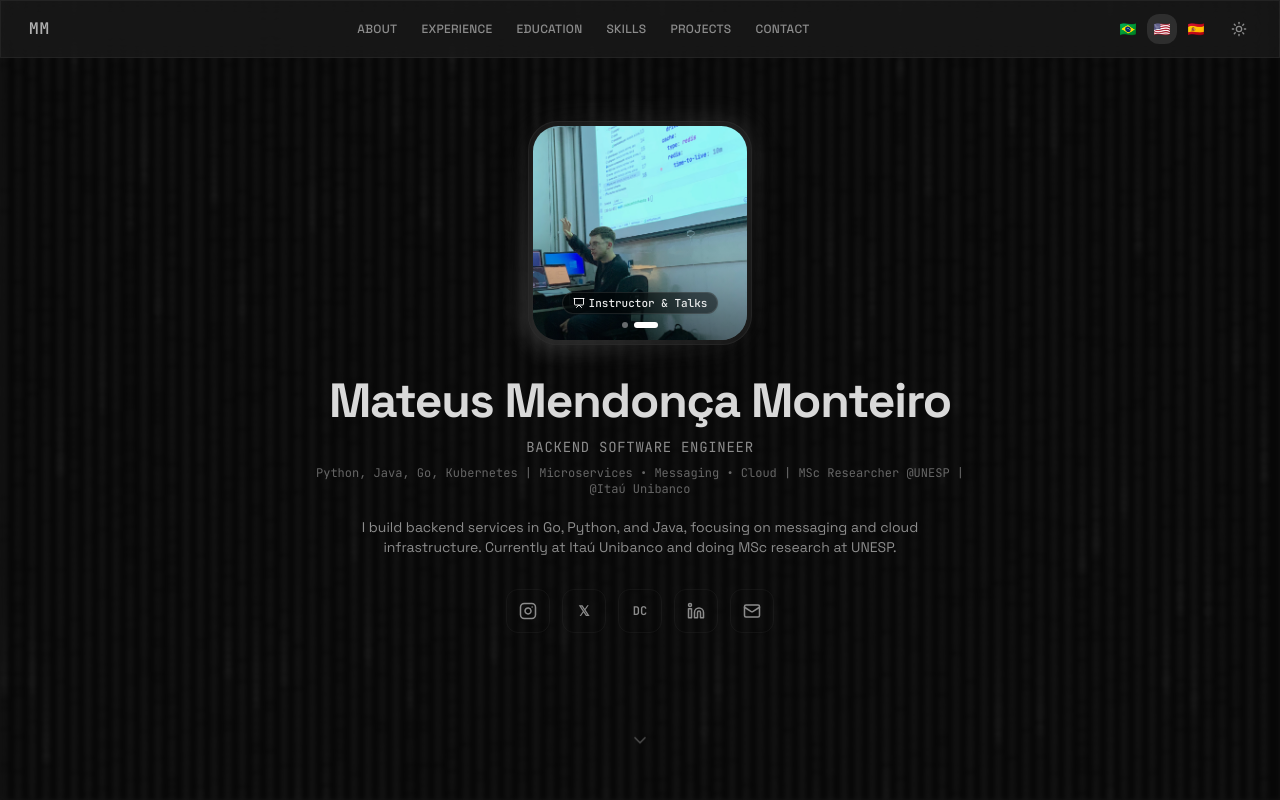
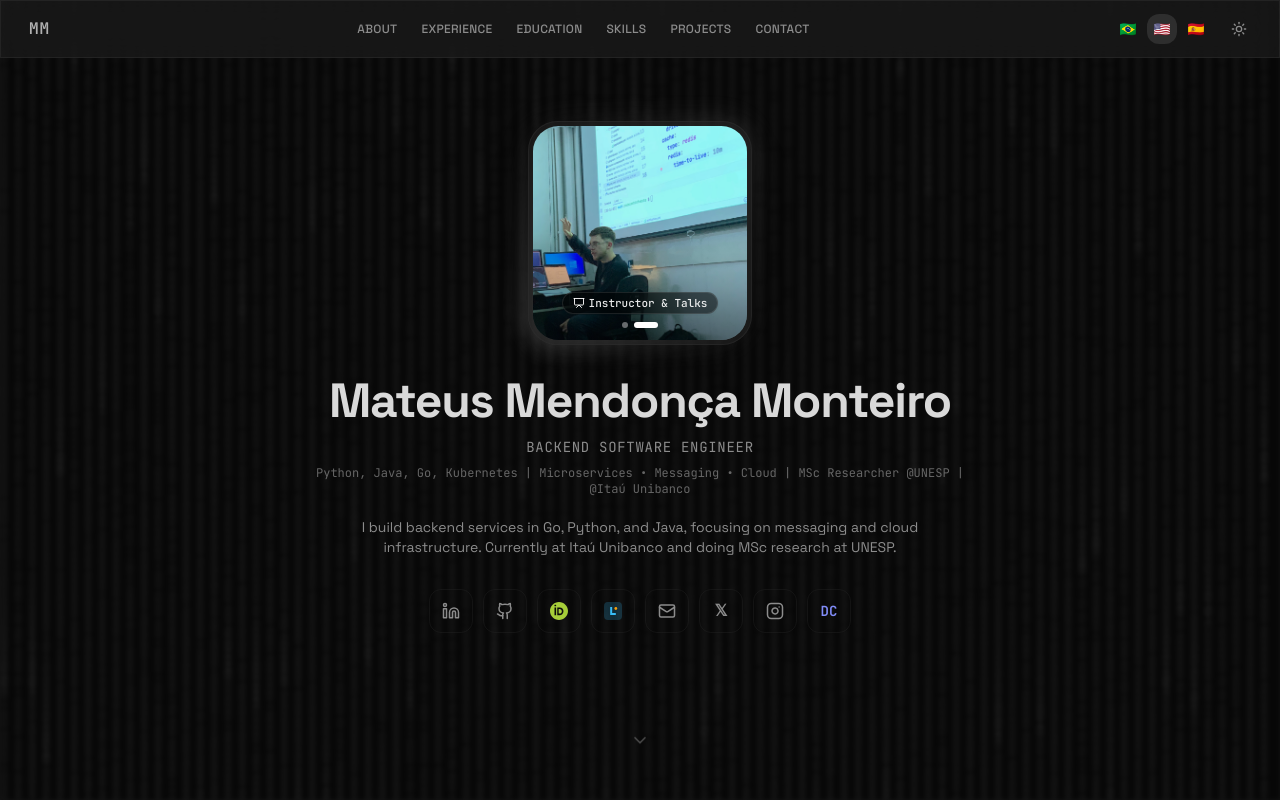
Before and after one commit to mateusememe/whoami, a React (Vite) app: page / in a window 1280 px wide. Shown: the top 800 px of the page. Built offline with nearby package versions, Linux system fonts and the light colour scheme; the HTML template or start-up script is replaced by a standard one.

Commit message:
✨ feat(profiles): add ORCID and Currículo Lattes academic links with custom vector icons

```diff
--- a/index.html
+++ b/index.html
@@ -42,6 +42,8 @@
         "sameAs": [
           "https://linkedin.com/in/mateus-men",
           "https://github.com/mateusememe",
+          "https://orcid.org/0009-0009-6468-8493",
+          "http://lattes.cnpq.br/2301165554095558",
           "https://x.com/mateusememe",
           "https://instagram.com/mateusememe"
         ]
--- /dev/null
+++ b/src/components/SocialIcons.tsx
@@ -0,0 +1,67 @@
+import React from "react";
+import { Instagram, Mail, Linkedin, Github } from "lucide-react";
+import { type SocialLink } from "@/data/portfolio";
+
+export const OrcidIcon: React.FC<{ size?: number; className?: string }> = ({
+  size = 16,
+  className = "",
+}) => (
+  <svg
+    width={size}
+    height={size}
+    viewBox="0 0 256 256"
+    fill="currentColor"
+    aria-hidden="true"
+    className={`text-[#A6CE39] ${className}`}
+  >
+    <path d="M128 0C57.308 0 0 57.308 0 128s57.308 128 128 128 128-57.308 128-128S198.692 0 128 0zm-41.22 187.892H64.067V78.508h22.713v109.384zm-11.357-123.63c-7.385 0-13.37-5.985-13.37-13.37 0-7.385 5.985-13.37 13.37-13.37s13.37 5.985 13.37 13.37c0 7.385-5.985 13.37-13.37 13.37zm116.147 67.246c0 30.954-20.954 56.384-55.846 56.384H103.54V78.508h33.846c33.077 0 54.338 22.462 54.338 53.008zm-23.077 0c0-19.385-11.692-33.692-32.308-33.692h-13.23v67.384h13.23c20.616 0 32.308-14.307 32.308-33.692z" />
+  </svg>
+);
+
+export const LattesIcon: React.FC<{ size?: number; className?: string }> = ({
+  size = 16,
+  className = "",
+}) => (
+  <svg
+    width={size}
+    height={size}
+    viewBox="0 0 32 32"
+    fill="none"
+    xmlns="http://www.w3.org/2000/svg"
+    aria-hidden="true"
+    className={className}
+  >
+    <rect width="32" height="32" rx="7" className="fill-[#005CA9]/15 dark:fill-[#38BDF8]/20" />
+    <path
+      d="M11 9v14h10v-3.5h-6.5V9H11z"
+      className="fill-[#005CA9] dark:fill-[#38BDF8]"
+    />
+    <circle cx="21" cy="11.5" r="2.5" fill="#F59E0B" />
+  </svg>
+);
+
+export const renderSocialIcon = (
+  iconName: SocialLink["iconName"],
+  size = 16
+): React.ReactNode => {
+  switch (iconName) {
+    case "Instagram":
+      return <Instagram size={size} />;
+    case "X":
+      return <span className="font-bold leading-none" style={{ fontSize: size - 2 }}>𝕏</span>;
+    case "Discord":
+      return <span className="font-mono font-bold leading-none text-indigo-400" style={{ fontSize: size - 4 }}>DC</span>;
+    case "Linkedin":
+      return <Linkedin size={size} />;
+    case "Mail":
+      return <Mail size={size} />;
+    case "Github":
+      return <Github size={size} />;
+    case "Orcid":
+      return <OrcidIcon size={size} />;
+    case "Lattes":
+      return <LattesIcon size={size} />;
+    default:
+      return null;
+  }
+};
--- a/src/components/sections/ContactFooter.tsx
+++ b/src/components/sections/ContactFooter.tsx
@@ -1,25 +1,6 @@
-import { Instagram, Mail, Linkedin, Github } from "lucide-react";
 import { useLanguage } from "@/contexts/LanguageContext";
-import { socialLinks, type SocialLink } from "@/data/portfolio";
-
-const renderSocialIcon = (iconName: SocialLink["iconName"]) => {
-  switch (iconName) {
-    case "Instagram":
-      return <Instagram size={16} />;
-    case "X":
-      return <span className="text-sm font-bold leading-none">𝕏</span>;
-    case "Discord":
-      return <span className="text-xs font-mono font-bold leading-none">DC</span>;
-    case "Linkedin":
-      return <Linkedin size={16} />;
-    case "Mail":
-      return <Mail size={16} />;
-    case "Github":
-      return <Github size={16} />;
-    default:
-      return null;
-  }
-};
+import { socialLinks } from "@/data/portfolio";
+import { renderSocialIcon } from "@/components/SocialIcons";
 
 const ContactFooter = () => {
   const { t } = useLanguage();
@@ -42,7 +23,7 @@ const ContactFooter = () => {
               className="flex items-center gap-2 px-3.5 py-2 rounded-xl bg-accent/30 hover:bg-accent text-xs sm:text-sm text-muted-foreground hover:text-foreground transition-all border border-border/30 min-h-[38px]"
               aria-label={link.label}
             >
-              {renderSocialIcon(link.iconName)}
+              {renderSocialIcon(link.iconName, 16)}
               <span className="font-mono text-xs">{link.displayText || link.label}</span>
             </a>
           ))}
--- a/src/components/sections/HeroSection.tsx
+++ b/src/components/sections/HeroSection.tsx
@@ -1,34 +1,11 @@
-import { ChevronDown, Instagram, Mail, Linkedin, Github } from "lucide-react";
+import { ChevronDown } from "lucide-react";
 import { useLanguage } from "@/contexts/LanguageContext";
-import { socialLinks, type SocialLink } from "@/data/portfolio";
+import { socialLinks } from "@/data/portfolio";
 import ProfileCarousel from "@/components/ProfileCarousel";
-
-const renderSocialIcon = (iconName: SocialLink["iconName"]) => {
-  switch (iconName) {
-    case "Instagram":
-      return <Instagram size={18} />;
-    case "X":
-      return <span className="text-sm font-bold leading-none">𝕏</span>;
-    case "Discord":
-      return <span className="text-xs font-mono font-bold leading-none">DC</span>;
-    case "Linkedin":
-      return <Linkedin size={18} />;
-    case "Mail":
-      return <Mail size={18} />;
-    case "Github":
-      return <Github size={18} />;
-    default:
-      return null;
-  }
-};
+import { renderSocialIcon } from "@/components/SocialIcons";
 
 const HeroSection = () => {
   const { t } = useLanguage();
-
-  // Social links for the hero section
-  const heroSocials = socialLinks.filter((s) =>
-    ["Instagram", "X", "Discord", "Linkedin", "Mail"].includes(s.iconName)
-  );
 
   return (
     <section className="min-h-[100dvh] flex flex-col items-center justify-center relative z-10 px-4 sm:px-6 pt-16 sm:pt-20 pb-12">
@@ -52,8 +29,9 @@ const HeroSection = () => {
           {t("hero.summary")}
         </p>
 
-        <div className="flex items-center justify-center gap-2.5 sm:gap-3 flex-wrap" aria-label="Links de redes sociais">
-          {heroSocials.map((social) => (
+        {/* Channels / Profiles Links */}
+        <div className="flex items-center justify-center gap-2 sm:gap-2.5 flex-wrap" aria-label="Links de redes sociais e perfis acadêmicos">
+          {socialLinks.map((social) => (
             <a
               key={social.label}
               href={social.href}
@@ -62,7 +40,7 @@ const HeroSection = () => {
               className="w-10 h-10 sm:w-11 sm:h-11 rounded-xl flex items-center justify-center text-muted-foreground hover:text-foreground hover:bg-accent transition-all focus:outline-none focus:ring-2 focus:ring-ring border border-border/30"
               aria-label={social.label}
             >
-              {renderSocialIcon(social.iconName)}
+              {renderSocialIcon(social.iconName, 18)}
             </a>
           ))}
         </div>
--- a/src/data/portfolio.ts
+++ b/src/data/portfolio.ts
@@ -1,5 +1,5 @@
 export interface SocialLink {
-  iconName: "Instagram" | "X" | "Discord" | "Linkedin" | "Mail" | "Github";
+  iconName: "Instagram" | "X" | "Discord" | "Linkedin" | "Mail" | "Github" | "Orcid" | "Lattes";
   href: string;
   label: string;
   displayText?: string;
@@ -37,10 +37,34 @@ export interface ProjectItem {
 
 export const socialLinks: SocialLink[] = [
   {
-    iconName: "Instagram",
-    href: "https://instagram.com/mateusememe",
-    label: "Instagram",
-    displayText: "@mateusememe",
+    iconName: "Linkedin",
+    href: "https://linkedin.com/in/mateus-men",
+    label: "LinkedIn",
+    displayText: "mateus-men",
+  },
+  {
+    iconName: "Github",
+    href: "https://github.com/mateusememe",
+    label: "GitHub",
+    displayText: "mateusememe",
+  },
+  {
+    iconName: "Orcid",
+    href: "https://orcid.org/0009-0009-6468-8493",
+    label: "ORCID",
+    displayText: "0009-0009-6468-8493",
+  },
+  {
+    iconName: "Lattes",
+    href: "http://lattes.cnpq.br/2301165554095558",
+    label: "Currículo Lattes",
+    displayText: "Lattes CNPq",
+  },
+  {
+    iconName: "Mail",
+    href: "mailto:matt.mendon@gmail.com",
+    label: "Email",
+    displayText: "matt.mendon@gmail.com",
   },
   {
     iconName: "X",
@@ -49,28 +73,16 @@ export const socialLinks: SocialLink[] = [
     displayText: "@mateusememe",
   },
   {
+    iconName: "Instagram",
+    href: "https://instagram.com/mateusememe",
+    label: "Instagram",
+    displayText: "@mateusememe",
+  },
+  {
     iconName: "Discord",
     href: "https://discord.com/users/mateusememe",
     label: "Discord",
     displayText: "@mateusememe",
-  },
-  {
-    iconName: "Linkedin",
-    href: "https://linkedin.com/in/mateus-men",
-    label: "LinkedIn",
-    displayText: "mateus-men",
-  },
-  {
-    iconName: "Mail",
-    href: "mailto:matt.mendon@gmail.com",
-    label: "Email",
-    displayText: "matt.mendon@gmail.com",
-  },
-  {
-    iconName: "Github",
-    href: "https://github.com/mateusememe",
-    label: "GitHub",
-    displayText: "mateusememe",
   },
 ];
 
@@ -90,7 +102,7 @@ export const experiences: Experience[] = [
     desc: {
       pt: "Desenvolvimento de ferramentas para migração de dados entre contas AWS e plataformas de dados de clientes (CDP). Criação de microsserviços em Python e Go usando arquitetura orientada a eventos e Data Mesh. Construção de pipelines ETL com AWS Step Functions, Glue e Lambda, com monitoramento via CloudWatch, X-Ray, Datadog e Grafana.",
       en: "Built tools for data migration between AWS accounts and Customer Data Platforms (CDP). Wrote microservices in Python and Go using event-driven architecture and Data Mesh. Built ETL pipelines with AWS Step Functions, Glue, and Lambda, monitored via CloudWatch, X-Ray, Datadog, and Grafana.",
-      es: "Desarrollo de herramientas para migración de datos entre cuentas AWS y plataformas de datos de clientes (CDP). Creación de microservicios en Python e Go usando arquitectura orientada a eventos y Data Mesh. Construcción de pipelines ETL con AWS Step Functions, Glue y Lambda, monitoreados con CloudWatch, X-Ray, Datadog y Grafana.",
+      es: "Desarrollo de herramientas para migración de datos entre cuentas AWS y plataformas de dados de clientes (CDP). Creación de microservicios en Python e Go usando arquitectura orientada a eventos y Data Mesh. Construcción de pipelines ETL con AWS Step Functions, Glue y Lambda, monitoreados con CloudWatch, X-Ray, Datadog y Grafana.",
     },
     tech: [
       "Python",
@@ -264,7 +276,7 @@ export const experiences: Experience[] = [
     desc: {
       pt: "Construção de sistema web para controle de espaços de coworking, reservas de salas e gestão de eventos com check-in. Stack com PHP, MySQL, JavaScript e jQuery, com containerização em Docker e testes com Robot Framework.",
       en: "Created a web system for coworking space management, room booking, and event check-in. Stack: PHP, MySQL, JavaScript, and jQuery, containerized with Docker and tested using Robot Framework.",
-      es: "Creación de sistema web para gestión de espacios de coworking, reserva de salas y eventos con check-in. Stack con PHP, MySQL, JavaScript y jQuery, con Docker y pruebas en Robot Framework.",
+      es: "Creación de sistema web para gestión de espaços de coworking, reserva de salas y eventos con check-in. Stack con PHP, MySQL, JavaScript y jQuery, con Docker y pruebas en Robot Framework.",
     },
     tech: ["HTML", "CSS", "JavaScript", "PHP", "jQuery", "MySQL", "Docker", "Robot Framework"],
   },
```
